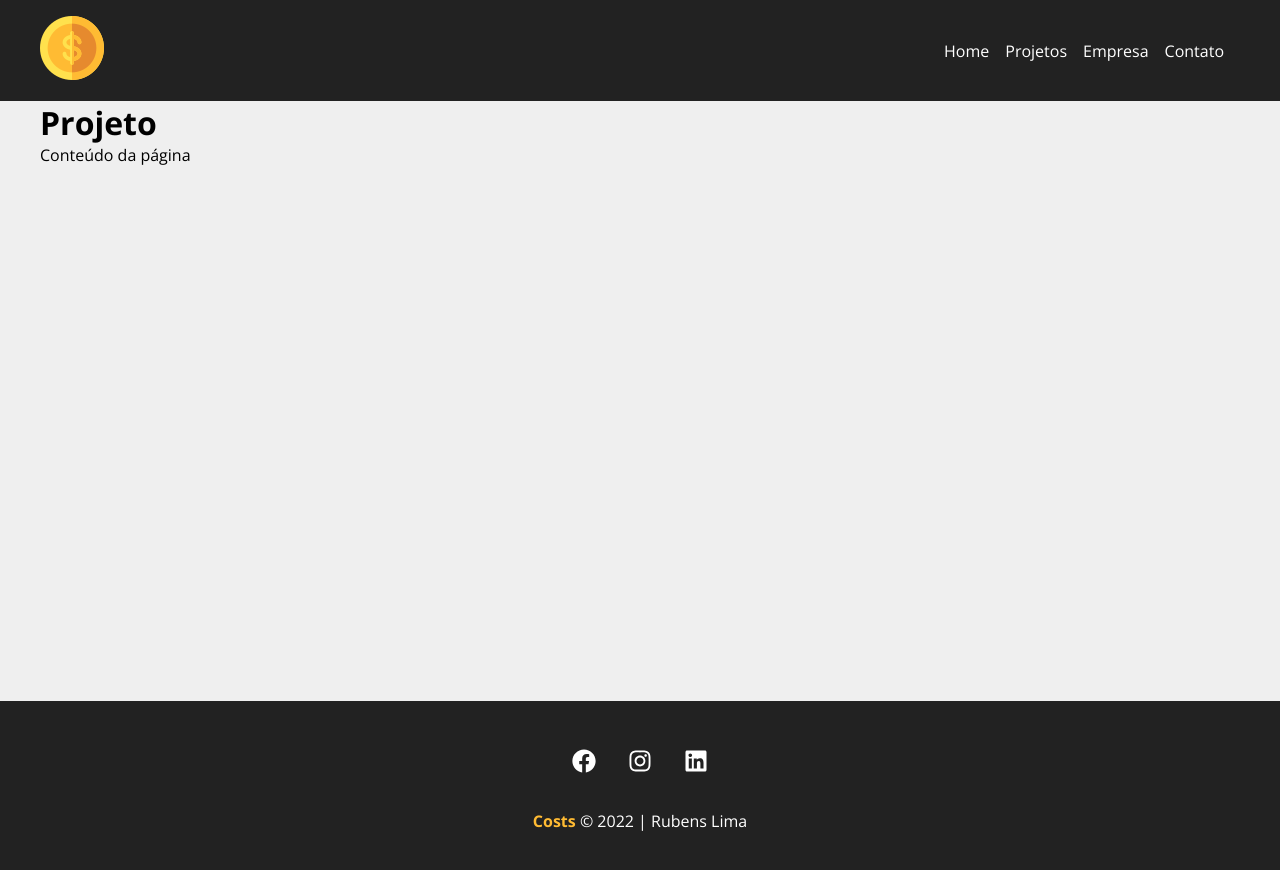
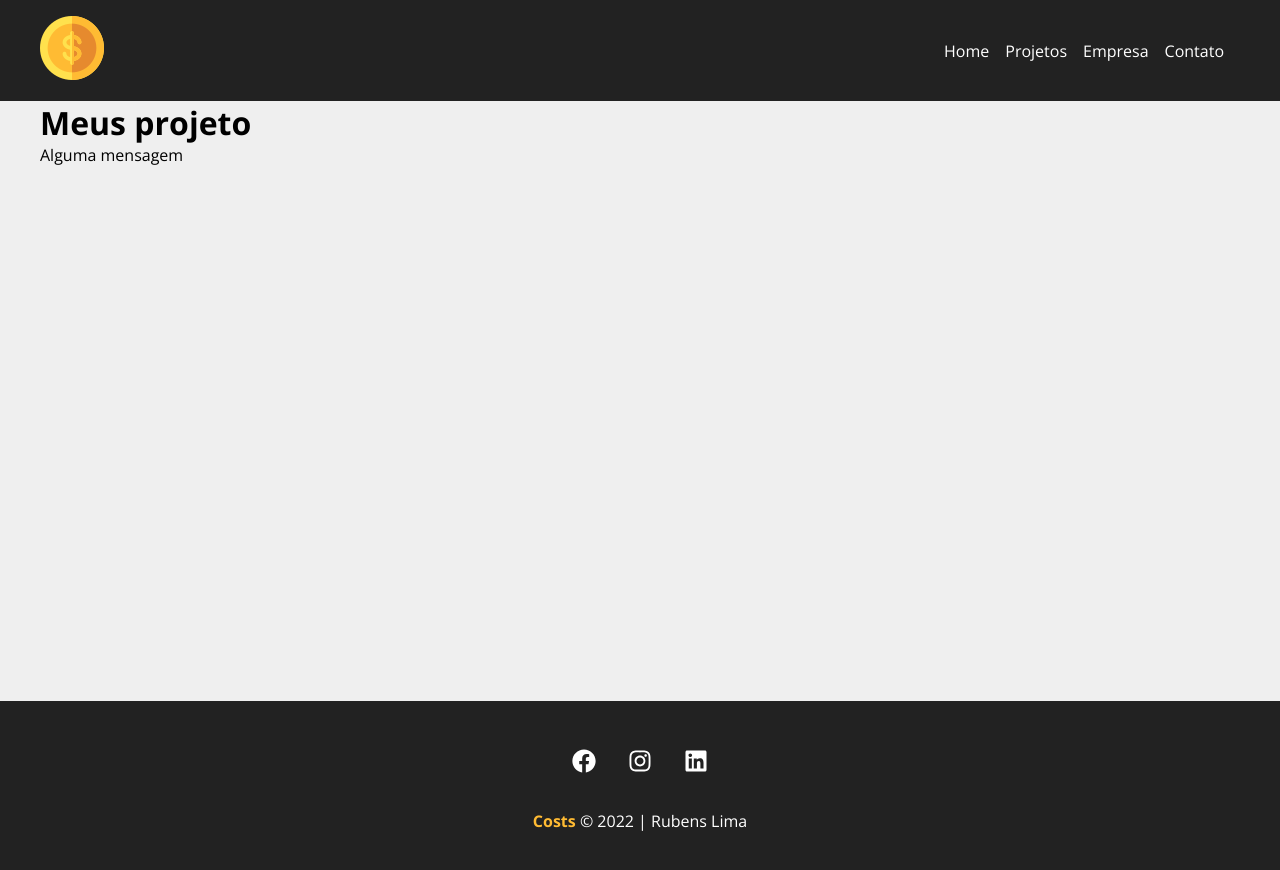
Before and after one commit to RubensLFerreira/costs, a React (Create React App) app: page /projetos in a window 1280 px wide. Shown: the top 870 px of the page. Built offline with nearby package versions, Linux system fonts and the light colour scheme.

Commit message:
Dando inicio ao componente Mensagem

```diff
--- /dev/null
+++ b/src/components/layout/Mensagem.js
@@ -0,0 +1,9 @@
+import styles from './Mensagem.module.css';
+
+function Mensagem({ type, msg }) {
+  return(
+   <p><div className={`${styles.Mensagem} ${styles[type]}`}>{msg}</div></p>
+  )
+}
+
+export default Mensagem
--- a/src/pages/Projetos.js
+++ b/src/pages/Projetos.js
@@ -1,8 +1,10 @@
+import Mensagem from "../components/layout/Mensagem"
+
 function Projetos() {
   return (
     <div>
-      <h1>Projeto</h1>
-      <p>Conteúdo da página</p>
+      <h1>Meus projeto</h1>
+      <Mensagem msg="Alguma mensagem" />
     </div>
   )
 }
```
Also changed, not shown: src/components/layout/Mensagem.module.css (added).
